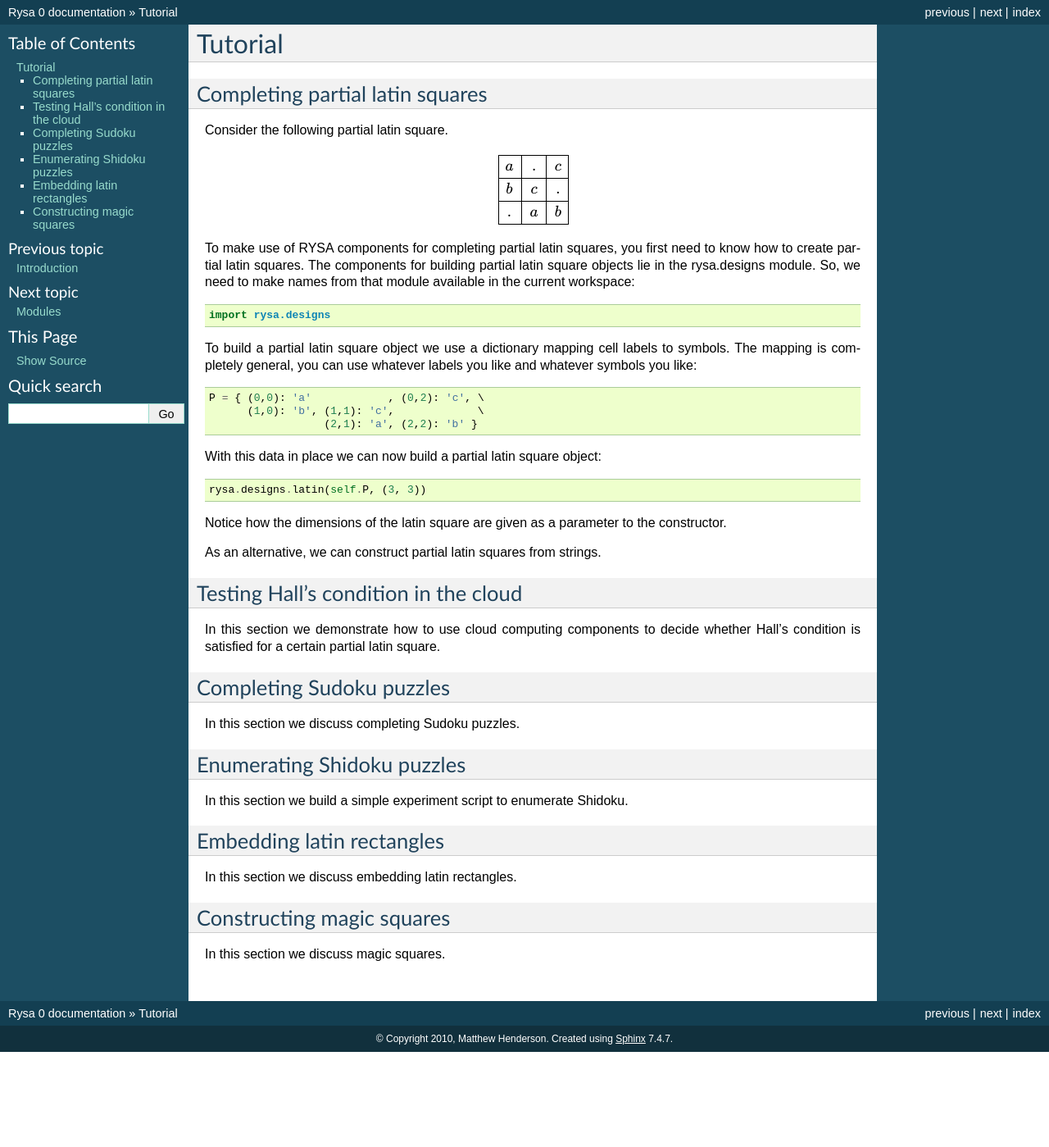
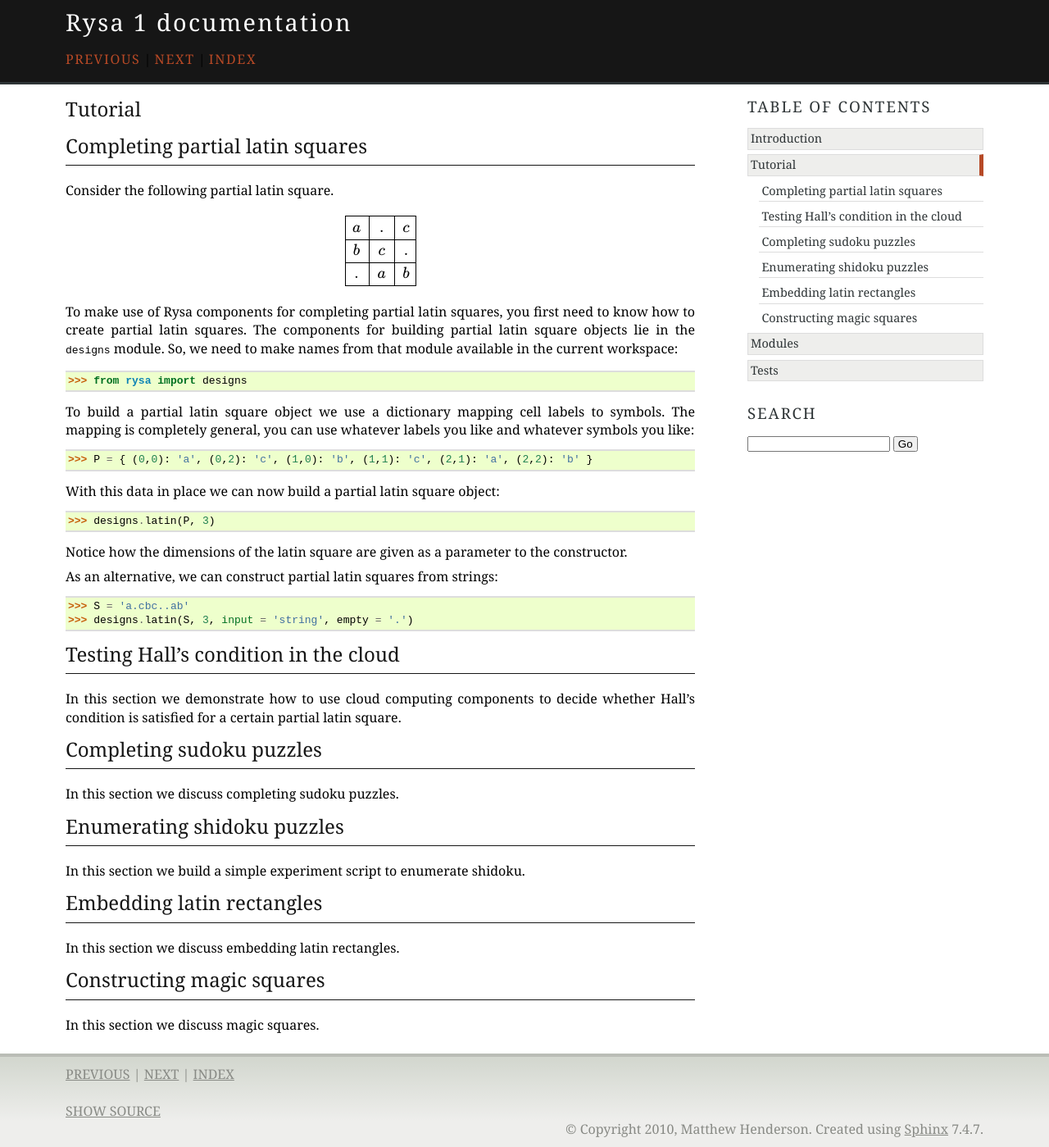
Before and after one commit to MHenderson/ryser, a Sphinx documentation site: the page built from doc/tutorial.rst, in a window 1280 px wide. Shown: the whole page at 82% size. Built offline with Sphinx 7.4.7, drawn with Linux system fonts in a browser that asks for light colours; formulas are drawn with MathJax 3; before the commit the page ends 1283 px from its top, so only the background shows below that.

Commit message:
Improving the documentation. A custom HTML theme.

```diff
--- a/doc/conf.py
+++ b/doc/conf.py
@@ -48,9 +48,9 @@ copyright = u'2010, Matthew Henderson'
 # built documents.
 #
 # The short X.Y version.
-version = '0'
+version = '1'
 # The full version, including alpha/beta/rc tags.
-release = '0'
+release = '1'
 
 # The language for content autogenerated by Sphinx. Refer to documentation
 # for a list of supported languages.
@@ -94,12 +94,26 @@ pygments_style = 'sphinx'
 
 # The theme to use for HTML and HTML Help pages.  Major themes that come with
 # Sphinx are currently 'default' and 'sphinxdoc'.
-html_theme = 'default'
+html_theme = 'agogo'
 
 # Theme options are theme-specific and customize the look and feel of a theme
 # further.  For a list of options available for each theme, see the
 # documentation.
-#html_theme_options = {}
+
+silver = '#c0c0c0'
+orangy = '#FFB03B'
+near_black = '#161616'
+dark_red = '#DC3522'
+terracoty = '#B64926'
+
+html_theme_options = {
+        'bodyfont': 'Georgia, serif',
+        'headerbg': near_black,
+        'headercolor1': near_black,
+        'headercolor2': near_black,
+        'linkcolor': terracoty,
+        'headerlinkcolor': terracoty
+        }
 
 # Add any paths that contain custom themes here, relative to this directory.
 #html_theme_path = []
--- a/doc/intro.rst
+++ b/doc/intro.rst
@@ -3,7 +3,7 @@
 Introduction
 ============
 
-RYSA is a Python package for modelling latin squares and related combinatorial
+Rysa is a Python package for modelling latin squares and related combinatorial
 designs. The author is especially interested in specializations of latin
 squares, notably Gerechte designs and Sudoku puzzles. Other structures of
 interest are Room squares and magic squares.
--- a/doc/tutorial.rst
+++ b/doc/tutorial.rst
@@ -16,29 +16,30 @@ Consider the following partial latin square.
       \hline . & a & b \\ \hline
     \end{array}
 
-To make use of RYSA components for completing partial latin squares, you first
+To make use of Rysa components for completing partial latin squares, you first
 need to know how to create partial latin squares. The components for building
-partial latin square objects lie in the rysa.designs module. So, we need to
+partial latin square objects lie in the :py:mod:`designs` module. So, we need to
 make names from that module available in the current workspace::
 
-     import rysa.designs
+    >>> from rysa import designs
 
 To build a partial latin square object we use a dictionary mapping cell labels
 to symbols. The mapping is completely general, you can use whatever labels you
 like and whatever symbols you like::
 
-     P = { (0,0): 'a'            , (0,2): 'c', \
-           (1,0): 'b', (1,1): 'c',             \
-                       (2,1): 'a', (2,2): 'b' }
+    >>> P = { (0,0): 'a', (0,2): 'c', (1,0): 'b', (1,1): 'c', (2,1): 'a', (2,2): 'b' }
 
 With this data in place we can now build a partial latin square object::
 
-     rysa.designs.latin(self.P, (3, 3))
+    >>> designs.latin(P, 3)
 
 Notice how the dimensions of the latin square are given as a parameter to the
 constructor.
 
-As an alternative, we can construct partial latin squares from strings.
+As an alternative, we can construct partial latin squares from strings::
+
+    >>> S = 'a.cbc..ab'
+    >>> designs.latin(S, 3, input = 'string', empty = '.')
 
 Testing Hall's condition in the cloud
 -------------------------------------
@@ -46,15 +47,15 @@ Testing Hall's condition in the cloud
 In this section we demonstrate how to use cloud computing components to decide
 whether Hall's condition is satisfied for a certain partial latin square.
 
-Completing Sudoku puzzles
+Completing sudoku puzzles
 -------------------------
 
-In this section we discuss completing Sudoku puzzles.
+In this section we discuss completing sudoku puzzles.
 
-Enumerating Shidoku puzzles
+Enumerating shidoku puzzles
 ---------------------------
 
-In this section we build a simple experiment script to enumerate Shidoku.
+In this section we build a simple experiment script to enumerate shidoku.
 
 Embedding latin rectangles
 --------------------------
```
Also changed, not shown: doc/index.rst (+13 -8 lines).
